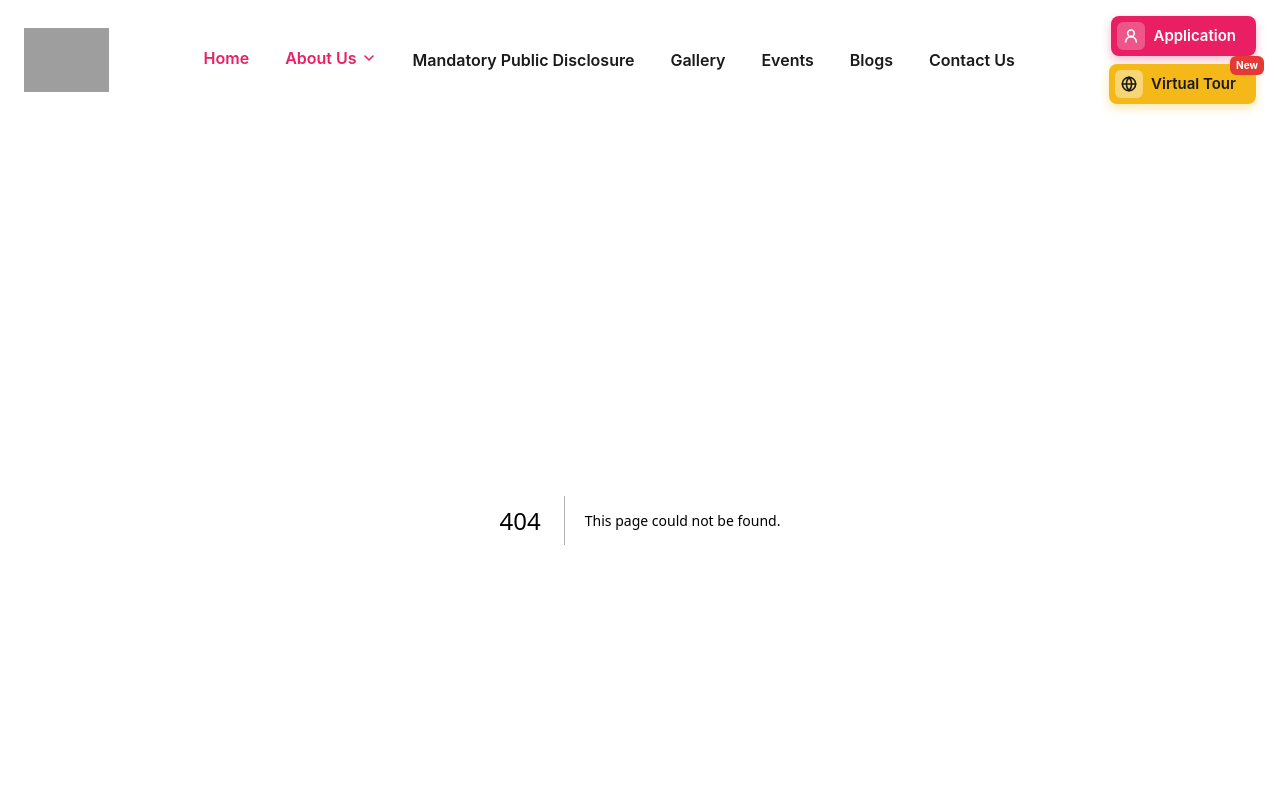
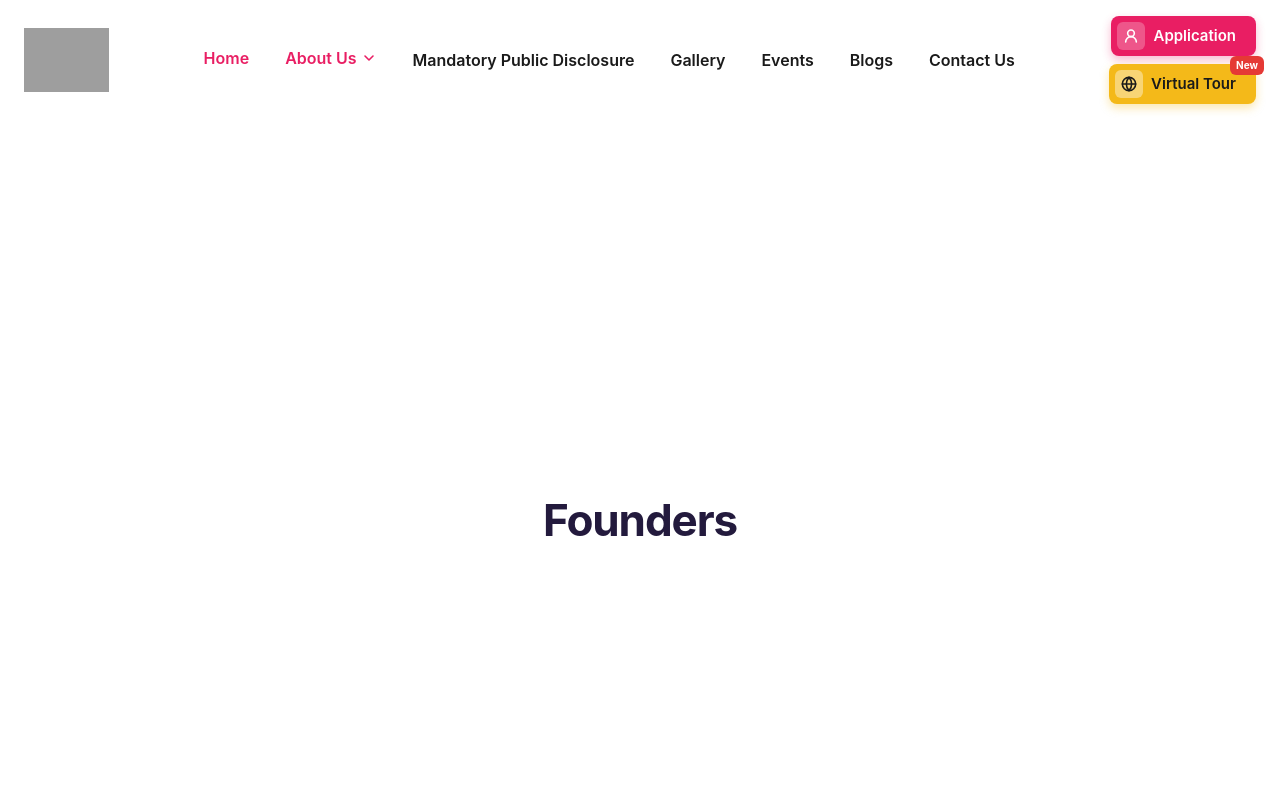
Before and after one commit to ganeshadvait/montessorimain, a Next.js app: page /about/founders in a window 1280 px wide. Before the commit this address had no page. Shown: the top 800 px of the page. Built offline with nearby package versions, Linux system fonts and the light colour scheme; grey boxes are pictures that could not be loaded.

Commit message:
add about, careers, and founders pages

```diff
--- /dev/null
+++ b/src/app/about/calendar/page.tsx
@@ -0,0 +1,14 @@
+//File :- src/app/about/calendar/page.tsx
+
+export default function CalendarPage() {
+  return (
+    <main className="min-h-screen bg-white flex items-center justify-center">
+      <h1
+        className="text-[32px] md:text-[44px] font-bold tracking-tight"
+        style={{ color: "#231a3d" }}
+      >
+        Calendar
+      </h1>
+    </main>
+  );
+}
--- /dev/null
+++ b/src/app/about/careers/page.tsx
@@ -0,0 +1,14 @@
+//File :- src/app/about/careers/page.tsx
+
+export default function CareersPage() {
+  return (
+    <main className="min-h-screen bg-white flex items-center justify-center">
+      <h1
+        className="text-[32px] md:text-[44px] font-bold tracking-tight"
+        style={{ color: "#231a3d" }}
+      >
+        Careers
+      </h1>
+    </main>
+  );
+}
--- /dev/null
+++ b/src/app/about/founders/page.tsx
@@ -0,0 +1,14 @@
+//File :- src/app/about/founders/page.tsx
+
+export default function FoundersPage() {
+  return (
+    <main className="min-h-screen bg-white flex items-center justify-center">
+      <h1
+        className="text-[32px] md:text-[44px] font-bold tracking-tight"
+        style={{ color: "#231a3d" }}
+      >
+        Founders
+      </h1>
+    </main>
+  );
+}
--- /dev/null
+++ b/src/app/about/page.tsx
@@ -0,0 +1,14 @@
+//File :- src/app/about/page.tsx
+
+export default function AboutPage() {
+  return (
+    <main className="min-h-screen bg-white flex items-center justify-center">
+      <h1
+        className="text-[32px] md:text-[44px] font-bold tracking-tight"
+        style={{ color: "#231a3d" }}
+      >
+        About
+      </h1>
+    </main>
+  );
+}
```
